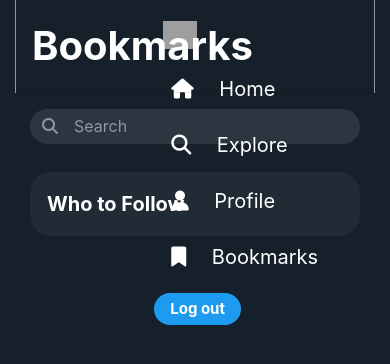
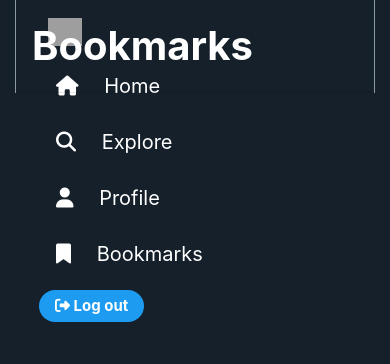
Before and after one commit to dannyjimenez98/Social_Media_App, a Django app: page /bookmarks in a window 390 px wide. Shown: the top 364 px of the page. Run offline with Django 4.2, Linux system fonts and the light colour scheme; the visitor is signed in with stand-in values (Sample User, id 1); data that the repository does not hold is empty; some libraries are stand-ins or nearby versions; grey boxes are pictures that could not be loaded.

Commit message:
fixed media queries

```diff
--- a/static/css/styles.css
+++ b/static/css/styles.css
@@ -3,16 +3,16 @@ body, nav {
 }
 
 .navbar {
-    /* padding: 5px 16px; */
+    padding: 5px 16px;
     align-items: flex-start;
     position: fixed;
 }
 
-#navbar {
+div#navbar {
     display: flex;
-    justify-content: right;
-    /* max-width: 300px; */
+    justify-content: left;
 }
+
 /* #sidebar {
     position: sticky;
     float: right;
@@ -388,3 +388,13 @@ div#suggestion-list li:hover {
     justify-content: flex-start;
     width: 100%;
 }
+
+div#content-row {
+    display: flex;
+    justify-content: center;
+}
+
+.nav-item {
+    display: flex;
+    justify-content: flex-start;
+}
--- a/static/templates/base.html
+++ b/static/templates/base.html
@@ -2,7 +2,7 @@
 <!DOCTYPE html>
 <html>
     <head>
-        <title>Social Media App</title>
+        <title>Twitter Clone</title>
 
         {% load bootstrap5 %}
         <link rel="stylesheet" href="{% static 'css/bootstrap.css' %}">
@@ -13,7 +13,7 @@
         <script type="text/javascript" src="{% static 'js/htmx.min.js' %}" defer></script>
     </head>
     <body>
-        <div class="container">
+        <div class="container-fluid">
             {% if messages %}
             {% for message in messages %}
             <div class="row">
@@ -24,16 +24,15 @@
             </div>
             {% endfor %}
             {% endif %}
-
-            <div class="row">
-                <div class="col-lg-3 p-0" id="navbar">
+            <div class="row" id="content-row">
+                <div class="col-lg-2 col-md-1 p-0" id="navbar">
                     {% include 'navbar.html' %}
                 </div>
-                <div class="col-lg-5" id="content">
+                <div class="col-lg-7 col-md-11" id="content">
                     {% block content %}
                     {% endblock %}
                 </div>
-                <div class="col-lg-4 p-0" id="sidebar">
+                <div class="col-lg-3 d-none d-lg-block" id="sidebar">
                     {% include 'sidebar.html' %}
                 </div>
             </div>
--- a/static/templates/navbar.html
+++ b/static/templates/navbar.html
@@ -1,6 +1,15 @@
 {% load static %}
 <nav class="navbar navbar-expand" data-bs-theme="dark">
     <div class="container flex-column">
+      {% comment %} <a class="navbar-brand" href="{% url 'home' %}">
+        <img src="https://upload.wikimedia.org/wikipedia/commons/thumb/6/6f/Logo_of_Twitter.svg/512px-Logo_of_Twitter.svg.png?20220821125553" alt="" width="34" height="28" >
+      </a>
+      <button class="navbar-toggler" type="button" data-bs-toggle="collapse" data-bs-target="#navbarSupportedContent" aria-controls="navbarSupportedContent" aria-expanded="false" aria-label="Toggle navigation">
+        <span class="navbar-toggler-icon">
+          <img src="https://upload.wikimedia.org/wikipedia/commons/thumb/6/6f/Logo_of_Twitter.svg/512px-Logo_of_Twitter.svg.png?20220821125553" alt="" width="34" height="28" >
+        </span>
+      </button> {% endcomment %}
+
         <a class="navbar-brand" href="{% url 'home' %}">
           <button class="btn btn-link">
             <img src="https://upload.wikimedia.org/wikipedia/commons/thumb/6/6f/Logo_of_Twitter.svg/512px-Logo_of_Twitter.svg.png?20220821125553" alt="" width="34" height="28" >
@@ -15,7 +24,7 @@
               <a class="nav-link active" aria-current="page" href="{% url 'home' %}">
                 <button class="btn btn-link">
                   <i class="fa-solid fa-house" style="color:white;"></i>
-                  <span>Home</span>
+                  <span class="d-md-none d-lg-inline-flex">Home</span>
                 </button>
               </a>
             </li>
@@ -23,7 +32,7 @@
               <a class="nav-link active" aria-current="page" href="{% url 'search' %}">
                 <button class="btn btn-link">
                   <i class="fa-solid fa-magnifying-glass" style="color:white;"></i>
-                  <span>Explore</span>
+                  <span class="d-md-none d-lg-inline-flex">Explore</span>
                 </button>
               </a>
             </li>
@@ -32,7 +41,7 @@
                   <a class="nav-link active" aria-current="page" href="{% url 'profile' user.id %}">
                     <button class="btn btn-link">
                       <i class="fa-solid fa-user" style="color: white;"></i>
-                      <span>Profile</span>
+                      <span class="d-md-none d-lg-inline-flex">Profile</span>
                     </button>
                   </a>
                 </li>
@@ -40,24 +49,33 @@
                   <a class="nav-link active" aria-current="page" href="{% url 'bookmarks_list' %}">
                     <button class="btn btn-link">
                       <i class="fa-solid fa-bookmark" style="color: white;"></i>
-                      <span>Bookmarks</span>
+                      <span class="d-md-none d-lg-inline-flex">Bookmarks</span>
                     </button>
                   </a>
                 </li>
                 <li class="nav-item">
                     <a class="nav-link" href="{% url 'logout' %}">
-                      <button class="btn btn-primary">Log out</button>
+                      <button class="btn btn-primary">
+                        <i class="fa-solid fa-right-from-bracket" style="color: white;"></i>
+                        <span class="d-md-none d-lg-inline-flex">Log out</span>
+                      </button>
                     </a>
                 </li>
                 {% else %}
                 <li class="nav-item">
                     <a class="nav-link" href="{% url 'login' %}">
-                      <button class="btn btn-primary">Login</button>
+                      <button class="btn btn-primary">
+                        <i class="fa-solid fa-right-to-bracket" style="color: white;"></i>
+                        <span class="d-md-none d-lg-inline-flex">Log In</span>
+                      </button>
                     </a>
                 </li>
                 <li class="nav-item">
                     <a class="nav-link" href="{% url 'signup' %}">
-                      <button class="btn btn-primary">Register</button>
+                      <button class="btn btn-primary">
+                        <i class="fa-solid fa-address-card" style="color: white;"></i>
+                        <span class="d-md-none d-lg-inline-flex">Register</span>
+                      </button>
                     </a>
                 </li>
               {% endif %}
```
Also changed, not shown: tweets/templates/show_tweet.html (+4 -3 lines). Lines whose indentation alone changed are shown as unchanged.
